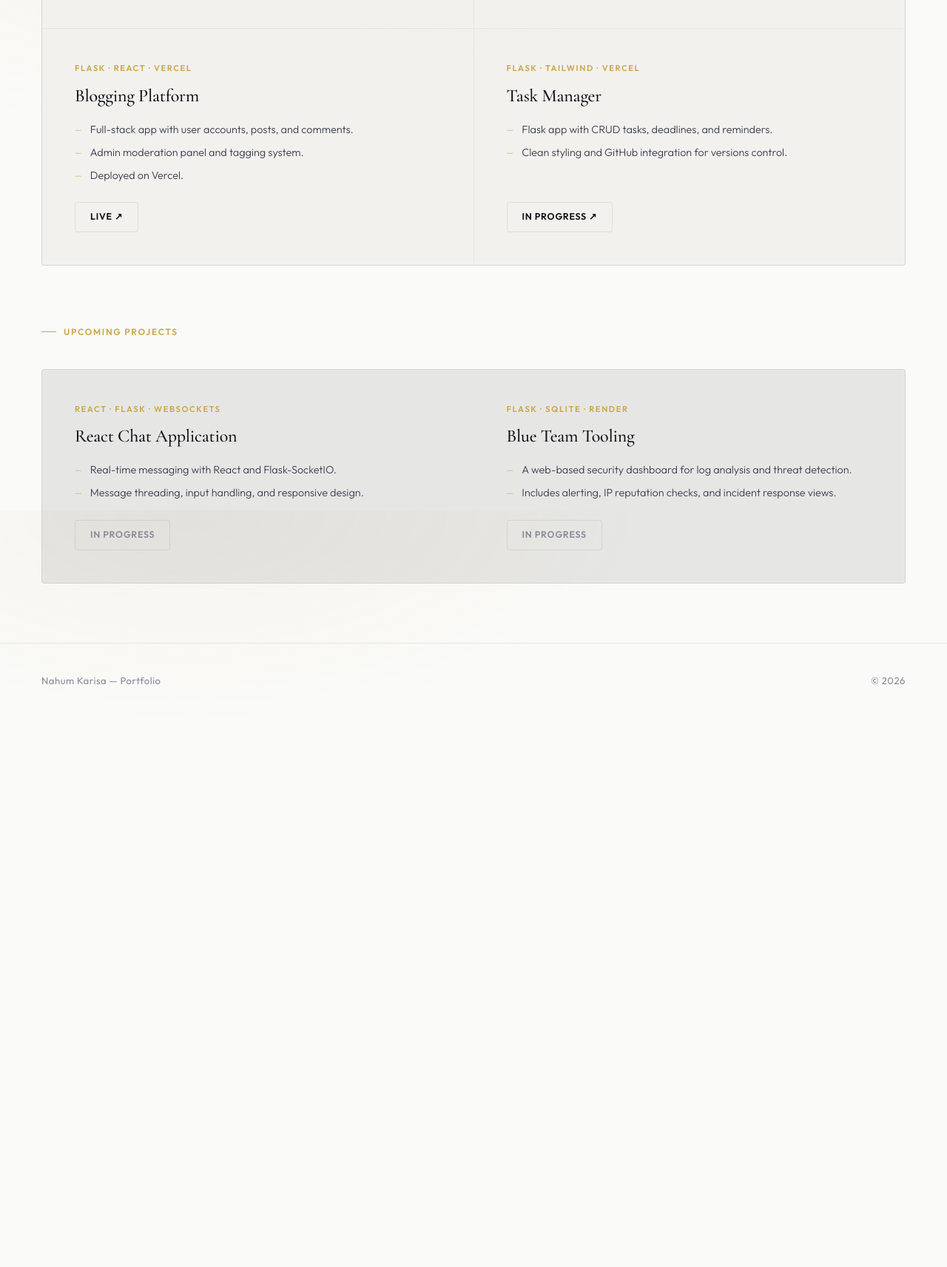
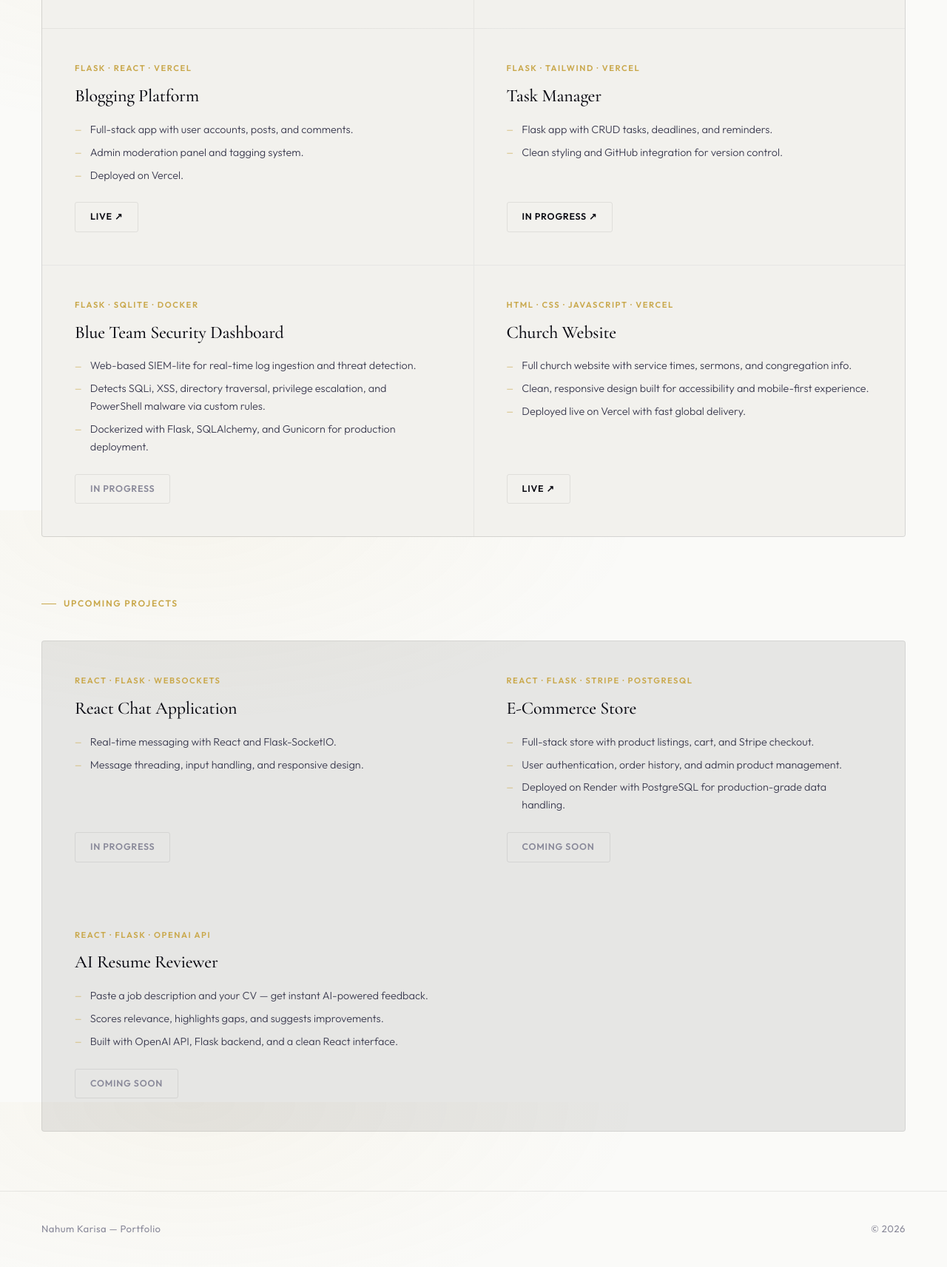
Before and after one commit to KarisaT/Portfolio, a Flask app: page /projects in a window 1280 px wide. Shown: the part 910-2623 px from the top of the page at 74% size. Before the commit the page ends 1835 px from the top, so only its background shows below. Run offline with Flask 3, Linux system fonts and the light colour scheme.

Commit message:
projects

```diff
--- a/templates/projects.html
+++ b/templates/projects.html
@@ -284,10 +284,34 @@
             <div class="project-title"><a href="https://task-manager-qzx7.onrender.com" target="_blank">Task Manager</a></div>
             <ul class="project-desc">
               <li>Flask app with CRUD tasks, deadlines, and reminders.</li>
-              <li>Clean styling and GitHub integration for versions control.</li>
+              <li>Clean styling and GitHub integration for version control.</li>
             </ul>
           </div>
           <a href="https://task-manager-qzx7.onrender.com" target="_blank" class="project-link">In Progress ↗</a>
+        </div>
+        <div class="project-card">
+          <div class="proj-left">
+            <div class="proj-kicker">Flask · SQLite · Docker</div>
+            <div class="project-title">Blue Team Security Dashboard</div>
+            <ul class="project-desc">
+              <li>Web-based SIEM-lite for real-time log ingestion and threat detection.</li>
+              <li>Detects SQLi, XSS, directory traversal, privilege escalation, and PowerShell malware via custom rules.</li>
+              <li>Dockerized with Flask, SQLAlchemy, and Gunicorn for production deployment.</li>
+            </ul>
+          </div>
+          <span class="project-link muted">In Progress</span>
+        </div>
+        <div class="project-card">
+          <div class="proj-left">
+            <div class="proj-kicker">HTML · CSS · JavaScript · Vercel</div>
+            <div class="project-title"><a href="https://thechurch-mauve.vercel.app" target="_blank">Church Website</a></div>
+            <ul class="project-desc">
+              <li>Full church website with service times, sermons, and congregation info.</li>
+              <li>Clean, responsive design built for accessibility and mobile-first experience.</li>
+              <li>Deployed live on Vercel with fast global delivery.</li>
+            </ul>
+          </div>
+          <a href="https://thechurch-mauve.vercel.app" target="_blank" class="project-link">Live ↗</a>
         </div>
       </div>
     </div>
@@ -308,14 +332,27 @@
         </div>
         <div class="project-card upcoming">
           <div class="proj-left">
-            <div class="proj-kicker">Flask · SQLite · Render</div>
-            <div class="project-title">Blue Team Tooling</div>
+            <div class="proj-kicker">React · Flask · Stripe · PostgreSQL</div>
+            <div class="project-title">E-Commerce Store</div>
             <ul class="project-desc">
-              <li>A web-based security dashboard for log analysis and threat detection.</li>
-              <li>Includes alerting, IP reputation checks, and incident response views.</li>
+              <li>Full-stack store with product listings, cart, and Stripe checkout.</li>
+              <li>User authentication, order history, and admin product management.</li>
+              <li>Deployed on Render with PostgreSQL for production-grade data handling.</li>
             </ul>
           </div>
-          <span class="project-link muted">In progress</span>
+          <span class="project-link muted">Coming soon</span>
+        </div>
+        <div class="project-card upcoming">
+          <div class="proj-left">
+            <div class="proj-kicker">React · Flask · OpenAI API</div>
+            <div class="project-title">AI Resume Reviewer</div>
+            <ul class="project-desc">
+              <li>Paste a job description and your CV — get instant AI-powered feedback.</li>
+              <li>Scores relevance, highlights gaps, and suggests improvements.</li>
+              <li>Built with OpenAI API, Flask backend, and a clean React interface.</li>
+            </ul>
+          </div>
+          <span class="project-link muted">Coming soon</span>
         </div>
       </div>
     </div>
```
